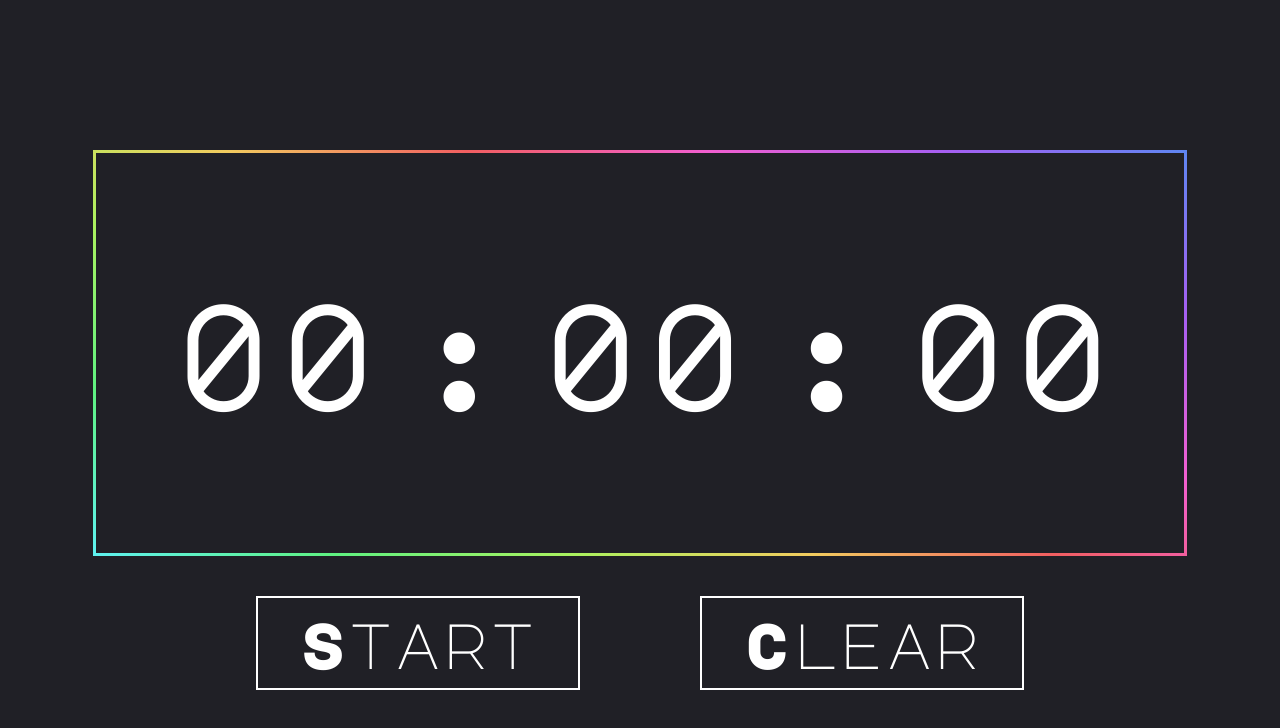
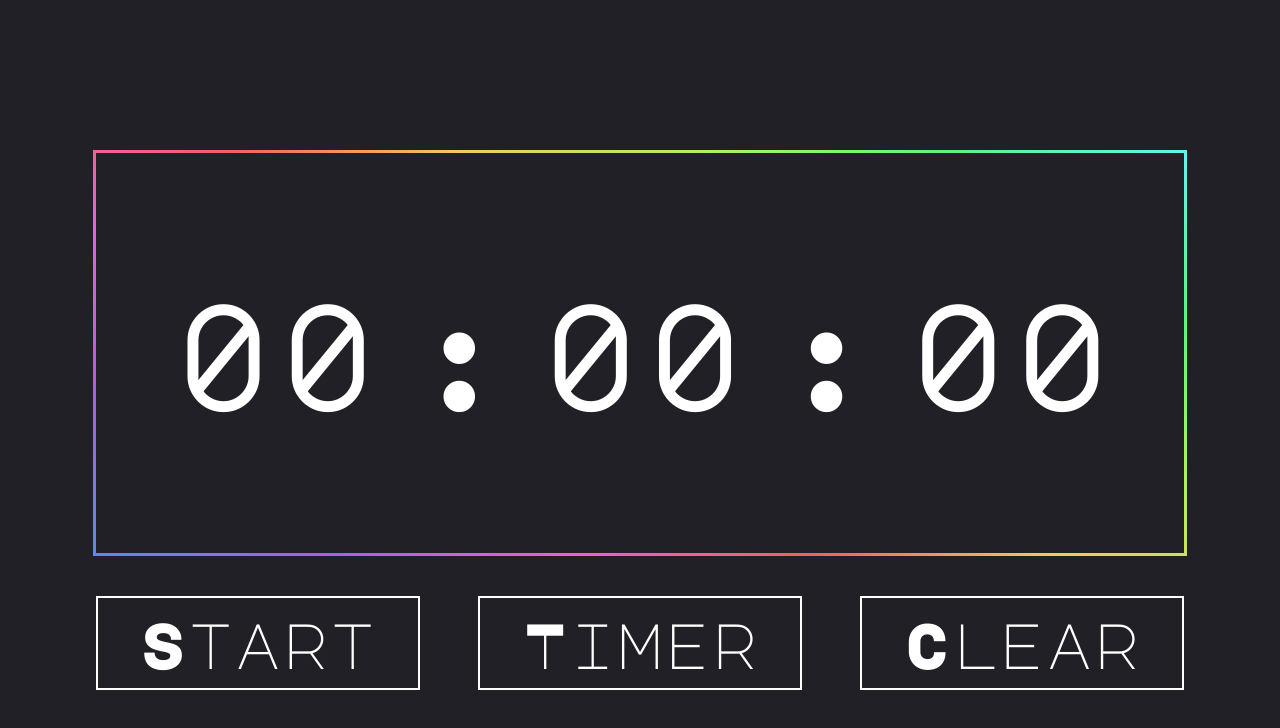
Before and after one commit to Hollingsworth-Dev/Webclock_react, a React (Create React App) app: page / in a window 1280 px wide. Shown: the top 728 px of the page. Built offline with nearby package versions, Linux system fonts and the light colour scheme.

Commit message:
setting up to make timer

```diff
--- a/src/Clock/Clock.css
+++ b/src/Clock/Clock.css
@@ -59,7 +59,7 @@
 	flex-direction: row;
 	align-items: center;
 	justify-content: space-between;
-	width: 60vw;
+	width: 85vw;
 }
 .start-button {
 	border: 2px solid white;
@@ -85,6 +85,22 @@
 	align-items: center;
 	cursor: pointer;
 }
+.clock-switch {
+	border: 2px solid white;
+	font-family: 'Major Mono Display', monospace;
+	width: 25vw;
+	height: 7vw;
+	font-size: 5vw;
+	color: white;
+	cursor: pointer;
+
+	display: flex;
+	align-items: center;
+	justify-content: center;
+}
+.clock-switch:hover {
+	background-color: rgb(243, 34, 73);
+}
 .start-button:hover {
 	background-color: rgb(34, 235, 158);
 }
--- a/src/Clock/Clock.js
+++ b/src/Clock/Clock.js
@@ -4,6 +4,8 @@ const Clock = (props) => {
 	const [clock, setClock] = useState(0);
 	const [isActive, setIsActive] = useState(false);
 	const [isPaused, setIsPaused] = useState(false);
+	const [clockSwitch, setClockSwitch] = useState('Timer');
+	const [showModal, setShowModal] = useState(false);
 	const countRef = useRef(null);
 
 	const handleStart = () => {
@@ -40,6 +42,9 @@ const Clock = (props) => {
 
 		return `${getHours} : ${getMinutes} : ${getSeconds}`;
 	};
+	const handleClockSwitch = () => {
+		handleReset();
+	};
 	return (
 		<div className='clock'>
 			<div className='main'>
@@ -60,11 +65,17 @@ const Clock = (props) => {
 							<p>Resume</p>
 						</div>
 					)}
+					<div className='clock-switch' onClick={handleClockSwitch}>
+						<p>{clockSwitch}</p>
+					</div>
 					<div className='clear-button' onClick={handleReset}>
 						<p>Clear</p>
 					</div>
 				</div>
 			</div>
+			{/* <div>
+				<p>Set your timer</p>
+			</div> */}
 		</div>
 	);
 };
```
